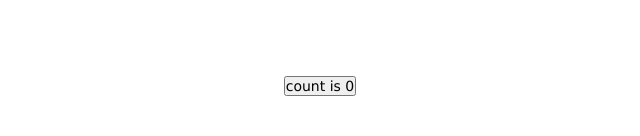
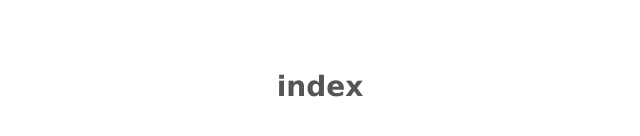
Before and after one commit to wxb-cli/react-ts-vite-template, a React (Vite) app: page / in a window 1280 px wide. Shown: the part 314-450 px from the top of the page, without its empty margins (320-960 px from the left). Built offline with nearby package versions, Linux system fonts and the light colour scheme.

Commit message:
feat: 新增路由和别名@

```diff
--- /dev/null
+++ b/config/routes.ts
@@ -0,0 +1,11 @@
+import { lazy } from 'react';
+import { RouteConfig } from 'react-router-config';
+
+const routes: RouteConfig[] = [
+  {
+    exact: true,
+    path: '/',
+    component: lazy(() => import('@/pages/index/index')),
+  },
+];
+export default routes;
--- a/package.json
+++ b/package.json
@@ -19,8 +19,11 @@
     "vite-plugin-eslint": "^1.8.1"
   },
   "devDependencies": {
+    "@types/node": "^18.11.9",
     "@types/react": "^18.0.17",
     "@types/react-dom": "^18.0.6",
+    "@types/react-router-config": "^5.0.6",
+    "@types/react-router-dom": "^5.3.3",
     "@typescript-eslint/eslint-plugin": "^5.39.0",
     "@typescript-eslint/parser": "^5.39.0",
     "@vitejs/plugin-react": "^2.1.0",
@@ -29,6 +32,8 @@
     "eslint-plugin-react": "^7.31.8",
     "postcss-less": "^6.0.0",
     "prettier": "^2.7.1",
+    "react-router-config": "^5.1.1",
+    "react-router-dom": "5.2.0",
     "stylelint": "^14.14.0",
     "stylelint-config-css-modules": "^4.1.0",
     "stylelint-config-prettier": "^9.0.3",
--- a/src/App.tsx
+++ b/src/App.tsx
@@ -1,18 +1,10 @@
 import { useState } from 'react';
 import styles from './App.module.less';
+import routes from '../config/routes';
+import { renderRoutes } from 'react-router-config';
 
 function App() {
-  const [count, setCount] = useState(0);
-
-  return (
-    <div className={styles.app}>
-      <div>
-        <button onClick={() => setCount((count) => count + 1)}>
-          count is {count}
-        </button>
-      </div>
-    </div>
-  );
+  return <div className={styles.app}>{renderRoutes(routes)}</div>;
 }
 
 export default App;
--- a/src/index.less
+++ b/src/index.less
@@ -39,16 +39,6 @@ td,
 th,
 caption {
   font-size: 14px;
-}
-
-h1,
-h2,
-h3,
-h4,
-h5,
-h6 {
-  font-size: 100%;
-  font-weight: normal;
 }
 
 address,
@@ -107,5 +97,5 @@ html {
 }
 
 .clearfix {
-  *zoom: 1;
+  zoom: 1;
 }
--- a/src/main.tsx
+++ b/src/main.tsx
@@ -2,7 +2,10 @@ import React from 'react';
 import ReactDOM from 'react-dom/client';
 import App from './App';
 import './index.less';
+import { BrowserRouter as Router } from 'react-router-dom';
 
 ReactDOM.createRoot(document.getElementById('root') as HTMLElement).render(
-  <App />
+  <Router>
+    <App />
+  </Router>
 );
--- /dev/null
+++ b/src/pages/index/index.tsx
@@ -0,0 +1,11 @@
+import {} from 'react';
+
+const Index = () => {
+  return (
+    <div>
+      <h1>index</h1>
+    </div>
+  );
+};
+
+export default Index;
--- a/tsconfig.json
+++ b/tsconfig.json
@@ -14,7 +14,11 @@
     "resolveJsonModule": true,
     "isolatedModules": true,
     "noEmit": true,
-    "jsx": "react-jsx"
+    "jsx": "react-jsx",
+    "baseUrl": "./",
+    "paths":{
+      "@/*": ["src/*"]
+     },
   },
   "include": ["src"],
   "references": [{ "path": "./tsconfig.node.json" }]
--- a/vite.config.ts
+++ b/vite.config.ts
@@ -1,6 +1,7 @@
 import { defineConfig } from 'vite';
 import react from '@vitejs/plugin-react';
 import eslintPlugin from 'vite-plugin-eslint'; // 引入
+import path from 'path';
 
 // https://vitejs.dev/config/
 export default defineConfig({
@@ -15,6 +16,11 @@ export default defineConfig({
   base: './',
   server: {
     port: 1245,
+  },
+  resolve: {
+    alias: {
+      '@': path.resolve(__dirname, 'src'),
+    },
   },
   css: {
     //* css模块化
```
Also changed, not shown: 1 other file (tests, documents, lock files or other folders).
